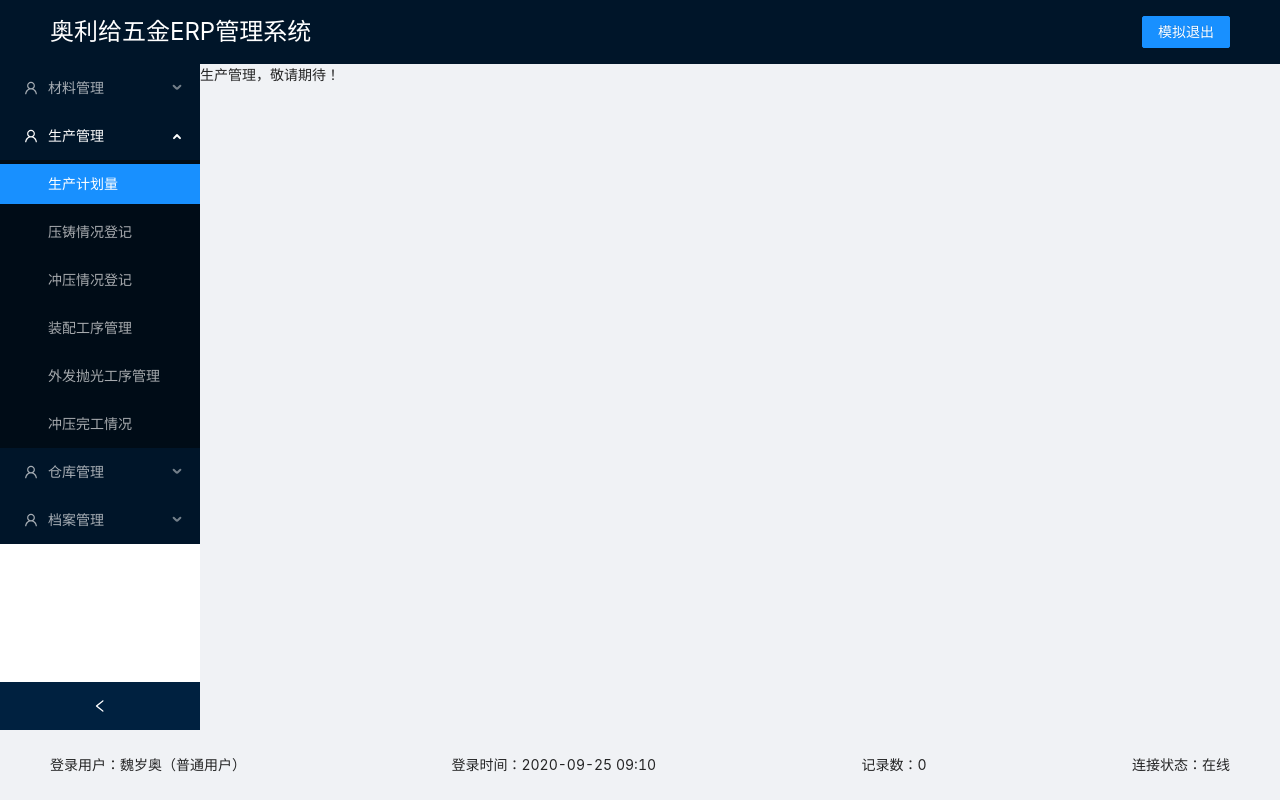
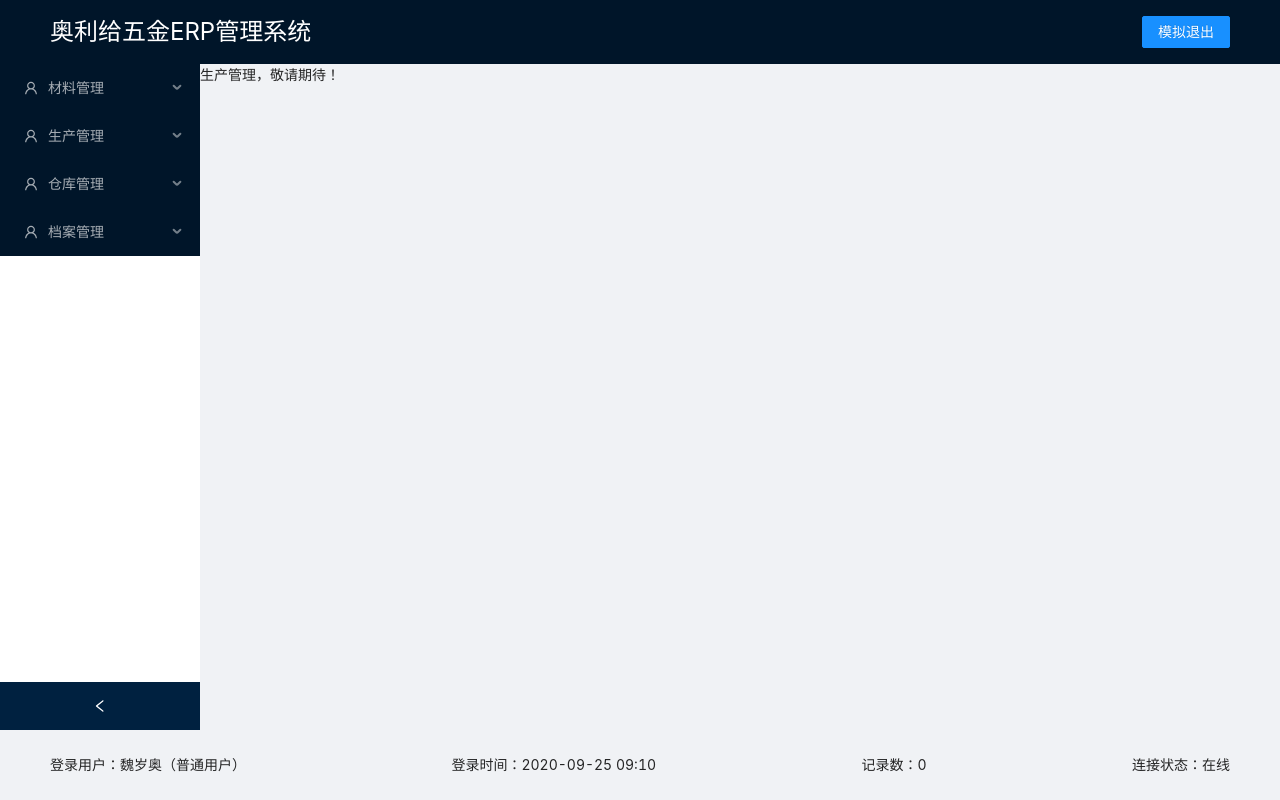
Before and after one commit to tanjing9406/antd-demo, a React (Create React App) app: page /login in a window 1280 px wide. Both pictures are taken after a click on the button "模拟登录". Built offline with nearby package versions, Linux system fonts and the light colour scheme.

Commit message:
set default selected key via pathname

```diff
--- a/src/components/ausider/index.js
+++ b/src/components/ausider/index.js
@@ -13,8 +13,9 @@ const { Sider } = Layout;
 const { SubMenu } = Menu;
 
 const AuSider = () => {
+    const pathname = window.location.pathname.slice(1).split('/')
     const [collapsed, setCollapsed] = useState(false)
-    const [openKeys, setOpenKeys] = useState(['prod-management'])
+    const [openKeys, setOpenKeys] = useState([pathname[0]])
 
     const onOpenChange = (oKeys) => {
         if (oKeys.length === 0 || (openKeys && openKeys.length === 0)) {
@@ -27,7 +28,7 @@ const AuSider = () => {
 
     return (
         <Sider className="site-layout-background fx1" collapsible collapsed={collapsed} onCollapse={setCollapsed}>
-            <Menu theme="dark" defaultSelectedKeys={['prod-planning-numbers']} openKeys={openKeys} onOpenChange={onOpenChange} mode="inline">
+            <Menu theme="dark" defaultSelectedKeys={[pathname.join('-')]} openKeys={openKeys} onOpenChange={onOpenChange} mode="inline">
                 {MenuConfig.map((menuItem) => (
                     <SubMenu key={menuItem.id} icon={<UserOutlined />} title={menuItem.title}>
                         {menuItem.subMenu.map(sub => <Menu.Item key={sub.id}><Link to={sub.url}>{sub.title}</Link></Menu.Item>)}
--- a/src/config/menuconfigs/menu.config.file.js
+++ b/src/config/menuconfigs/menu.config.file.js
@@ -5,7 +5,7 @@ function Coming() {
 }
 
 export default [{
-    id: 'file-management',
+    id: 'file',
     title: '档案管理',
     subMenu: [
         {
--- a/src/config/menuconfigs/menu.config.material.js
+++ b/src/config/menuconfigs/menu.config.material.js
@@ -5,11 +5,11 @@ function Coming() {
 }
 
 export default [{
-    id: 'material-management',
+    id: 'material',
     title: '材料管理',
     subMenu: [
         {
-            id: 'mate-test1',
+            id: 'material-test1',
             title: '材料1',
             url: '/material/test1',
             component: Coming
--- a/src/config/menuconfigs/menu.config.production.js
+++ b/src/config/menuconfigs/menu.config.production.js
@@ -5,11 +5,11 @@ function Coming() {
 }
 
 export default [{
-    id: 'prod-management',
+    id: 'prod',
     title: '生产管理',
     subMenu: [
         {
-            id: 'prod-planning-numbers',
+            id: 'prod-planingNumbers',
             title: '生产计划量',
             url: '/prod/planingNumbers',
             component: Coming
--- a/src/config/menuconfigs/menu.config.storehouse.js
+++ b/src/config/menuconfigs/menu.config.storehouse.js
@@ -5,7 +5,7 @@ function Coming() {
 }
 
 export default [{
-    id: 'store-management',
+    id: 'store',
     title: '仓库管理',
     subMenu: [
         {
```
